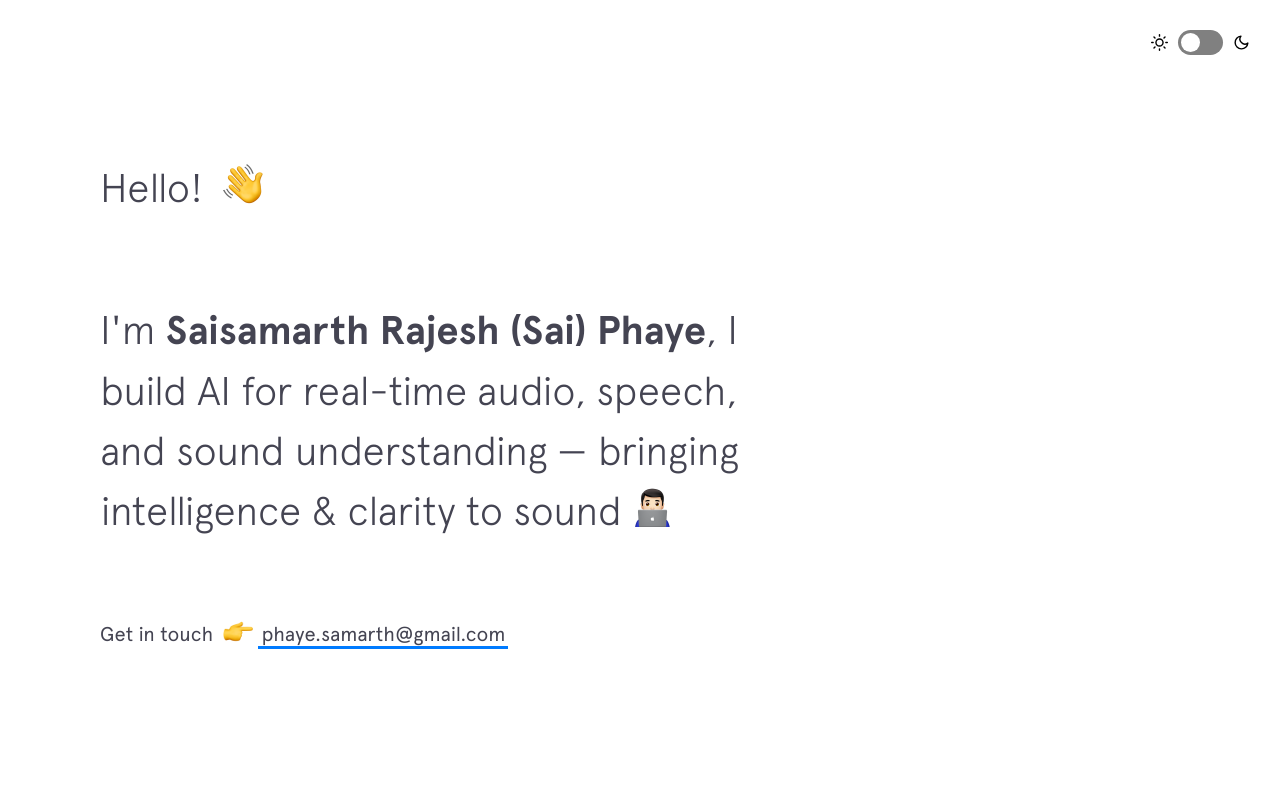
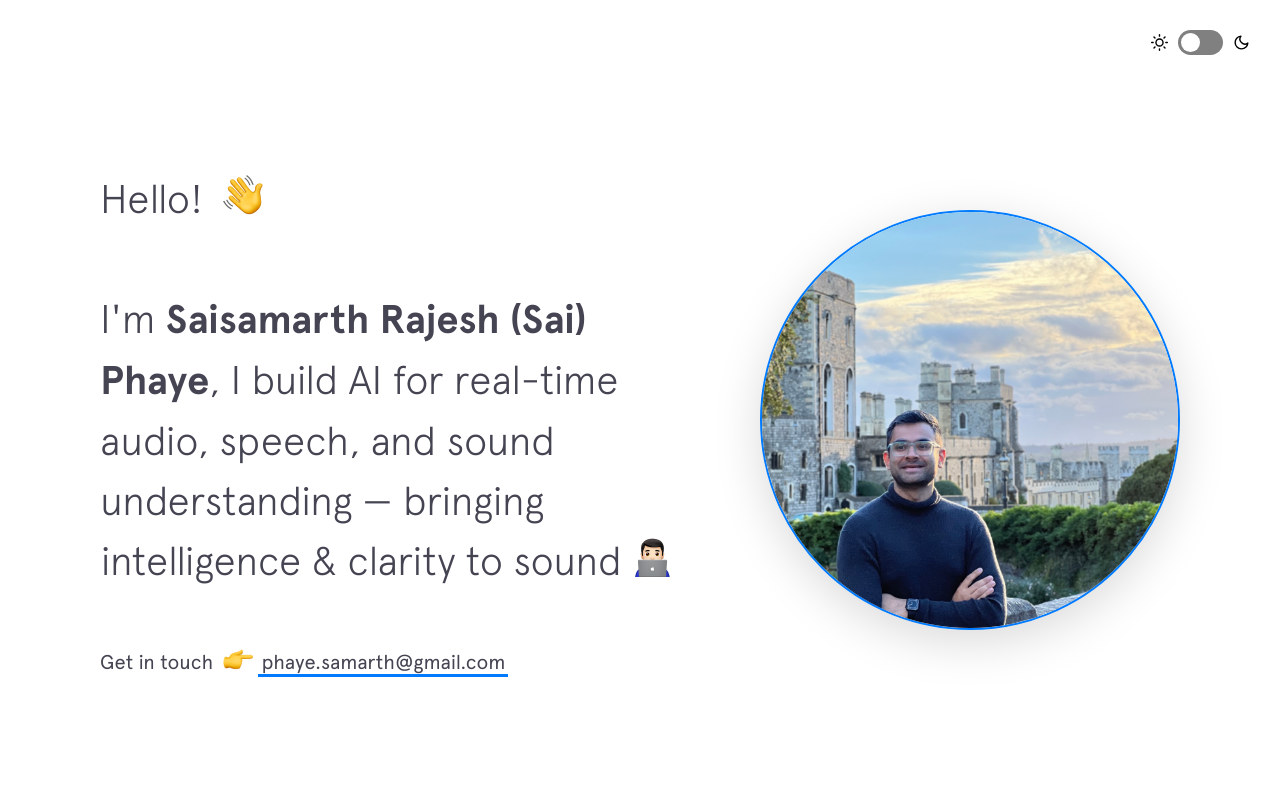
Before and after one commit to ssrp/ssrp.github.io, a Gatsby site: page / in a window 1280 px wide. Shown: the top 800 px of the page. Built offline with nearby package versions, Linux system fonts and the light colour scheme; Gatsby itself is replaced by a stand-in of ours.

Commit message:
add pictures

```diff
--- a/src/components/intro/intro.js
+++ b/src/components/intro/intro.js
@@ -13,12 +13,20 @@ const introData = {
 };
 const Intro = () => {
   const [isHovering, setIsHovering] = React.useState(false);
+  const [profileImage, setProfileImage] = React.useState("");
+
   const onMouseOver = _ => {
     setIsHovering(true);
   };
   const onMouseOut = _ => {
     setIsHovering(false);
   };
+
+  // Randomly select a profile image on component mount
+  React.useEffect(() => {
+    const randomImageNumber = Math.floor(Math.random() * 8) + 1; // Random number 1-8
+    setProfileImage(`/images/profiles/${randomImageNumber}.jpg`);
+  }, []);
 
   const copyEmailToClipboard = () => {
     navigator.clipboard.writeText(introData.email).then(() => {
@@ -45,6 +53,8 @@ const Intro = () => {
   }, []);
 
   return <header className="intro">
+    <div className="intro__content">
+      <div className="intro__text">
         <h1 className="intro__hello">{introData.title}
           <span className={isHovering ? "emoji wave-hand animated wave" : "emoji wave-hand animated"} onMouseOver={onMouseOver} onMouseOut={onMouseOut} onFocus={onMouseOver} onBlur={onMouseOut} role="button" tabIndex={0} aria-label="wave hand"></span>
         </h1>
@@ -62,6 +72,12 @@ const Intro = () => {
              className="highlight-link email-button">{introData.email}</button>
         </span>
         </h3>
+      </div>
+
+      <div className="intro__image">
+        <img src={profileImage} alt="Picture didn't load, a thousand words lost." className="intro__profile-pic" />
+      </div>
+    </div>
   </header>
 };
 
--- a/src/components/intro/intro.scss
+++ b/src/components/intro/intro.scss
@@ -1,20 +1,148 @@
 @import "src/scss/globals";
   .intro {
-    padding: 120px 100px;
-    height: 100vh;
+    padding: 120px 100px 80px;
+    min-height: 100vh;
     display: flex;
     flex-direction: column;
-    justify-content: space-around;
+    justify-content: center;
     max-width: 1440px;
     margin: 0 auto;
     @include weird-medium {
-      padding: 120px 70px;
+      padding: 120px 70px 60px;
+      min-height: auto;
     }
     @include phablet {
-      padding: 120px 50px;
+      padding: 100px 50px 50px;
+      min-height: auto;
     }
     @include mobile {
-      padding: 70px 50px;
+      padding: 70px 50px 40px;
+      min-height: auto;
+    }
+
+    &__content {
+      display: flex;
+      align-items: center;
+      gap: 60px;
+      width: 100%;
+      @include tablet {
+        gap: 40px;
+        align-items: flex-start;
+      }
+      @include weird-medium {
+        flex-direction: column;
+        gap: 40px;
+        align-items: center;
+      }
+      @include phablet {
+        flex-direction: column;
+        gap: 35px;
+        align-items: center;
+      }
+      @include mobile {
+        flex-direction: column;
+        gap: 30px;
+        align-items: center;
+      }
+    }
+
+    &__text {
+      flex: 1;
+      display: flex;
+      flex-direction: column;
+      justify-content: space-around;
+      min-height: 400px;
+      width: 100%;
+      @include tablet {
+        min-height: 350px;
+      }
+      @include weird-medium {
+        min-height: auto;
+        gap: 30px;
+        max-width: 100%;
+        text-align: left;
+      }
+      @include phablet {
+        min-height: auto;
+        gap: 25px;
+        max-width: 100%;
+        text-align: left;
+      }
+      @include mobile {
+        min-height: auto;
+        gap: 20px;
+        max-width: 100%;
+        text-align: left;
+      }
+    }
+
+    &__image {
+      flex-shrink: 0;
+      display: flex;
+      justify-content: center;
+      align-items: center;
+      @include weird-medium {
+        order: -1;
+        margin-bottom: 20px;
+      }
+      @include phablet {
+        order: -1;
+        margin-bottom: 15px;
+      }
+      @include mobile {
+        order: -1;
+        margin-bottom: 15px;
+      }
+    }
+
+    &__profile-pic {
+      // 1.5x bigger than original sizes
+      width: 420px;
+      height: 420px;
+      border-radius: 50%;
+      object-fit: cover;
+      border: 2px solid $blue;
+      box-shadow: 0 12px 48px rgba(0, 0, 0, 0.15);
+      transition: transform 0.3s ease, box-shadow 0.3s ease;
+
+      &:hover {
+        transform: scale(1.05);
+        box-shadow: 0 16px 64px rgba(0, 0, 0, 0.2);
+      }
+
+      @include desktop {
+        width: 375px;
+        height: 375px;
+      }
+      @include tablet {
+        width: 330px;
+        height: 330px;
+      }
+      @include weird-medium {
+        width: 240px;
+        height: 240px;
+        border: 2px solid $blue;
+      }
+      @include phablet {
+        width: 200px;
+        height: 200px;
+        border: 2px solid $blue;
+      }
+      @include mobile {
+        width: 180px;
+        height: 180px;
+        border: 2px solid $blue;
+      }
+      @include small-mobile {
+        width: 160px;
+        height: 160px;
+        border: 1px solid $blue;
+      }
+      @include tiny-mobile {
+        width: 140px;
+        height: 140px;
+        border: 1px solid $blue;
+      }
     }
 
     &__hello, &__tagline {
```
Also changed, not shown: static/images/profiles/1.jpg (added), static/images/profiles/2.jpg (added), static/images/profiles/3.jpg (added), static/images/profiles/4.jpg (added), static/images/profiles/5.jpg (added), static/images/profiles/6.jpg (added), static/images/profiles/7.jpg (added), static/images/profiles/8.jpg (added). Lines whose indentation alone changed are shown as unchanged.
